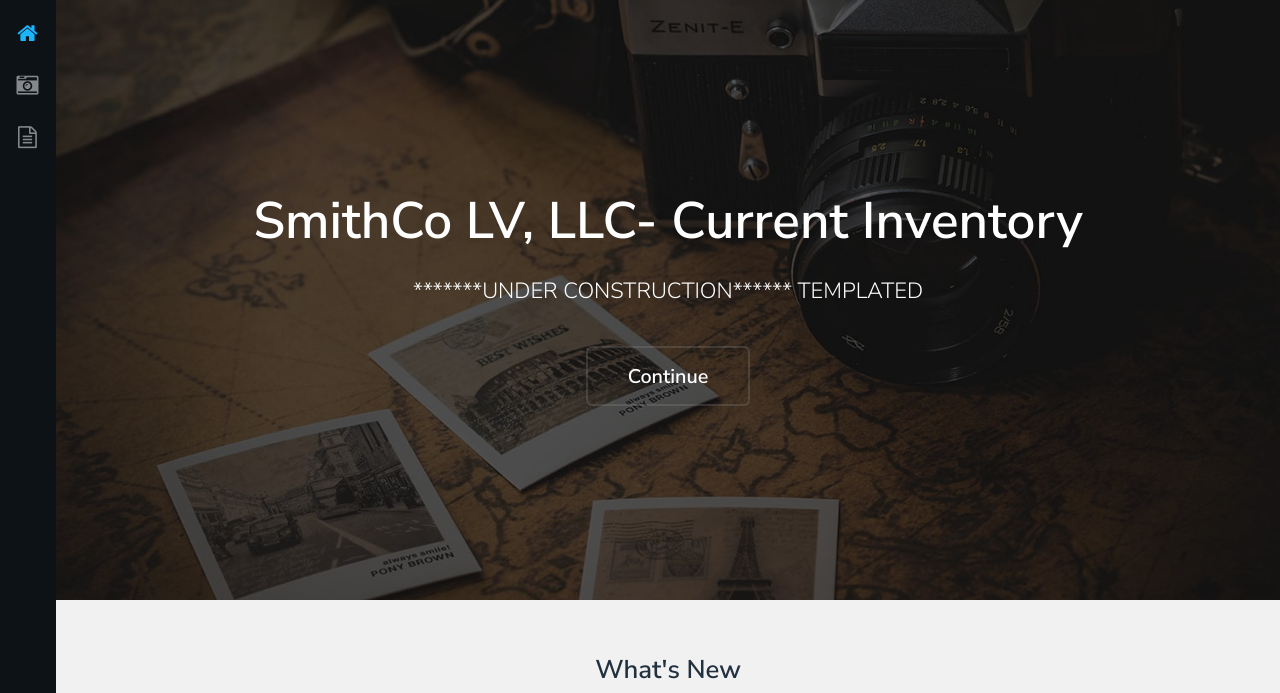
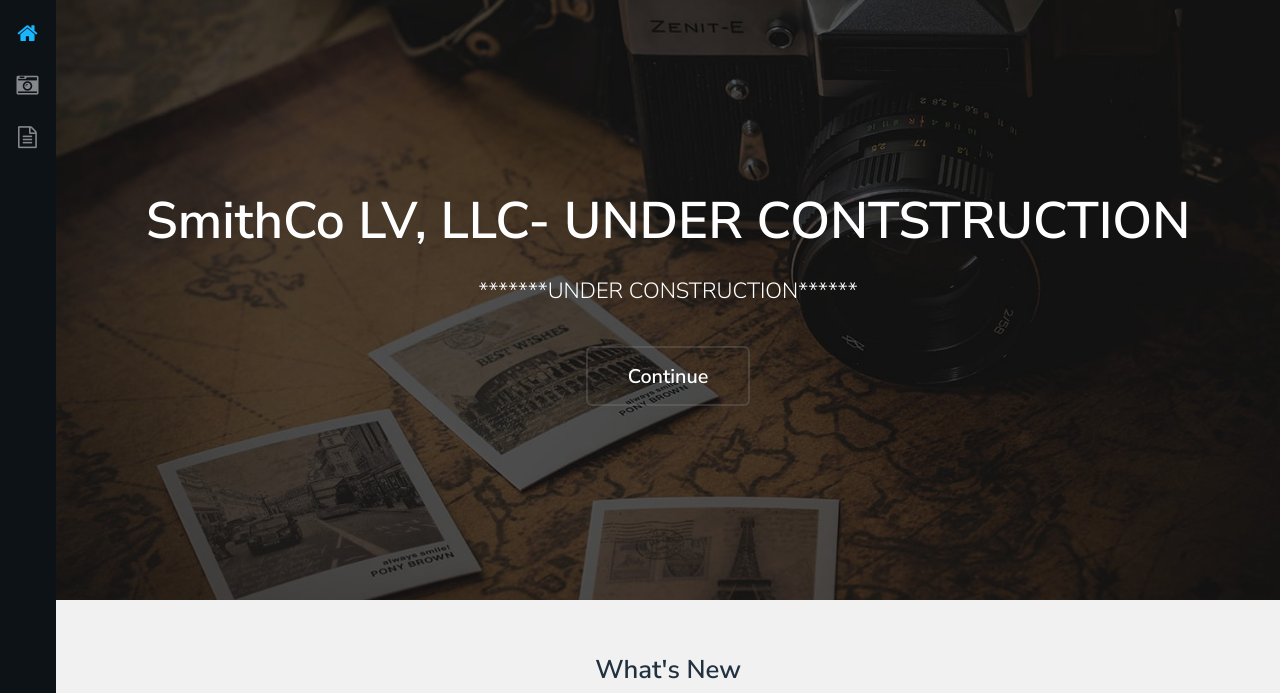
Before and after one commit to mmsmith9981/mmsmith9981.github.io, a plain HTML site: page index.html in a window 1280 px wide. Shown: the top 693 px of the page. Drawn offline with Linux system fonts and the light colour scheme.

Commit message:
Update index.html

```diff
--- a/index.html
+++ b/index.html
@@ -11,8 +11,7 @@
 		<meta name="robots" content="index, follow, max-image-preview:large, max-snippet:-1, max-video-preview:-1">
 		<meta name="viewport" content="width=device-width, initial-scale=1">
 		<link rel="stylesheet" href="assets/css/main.css">
-	</head>
-	<body>
+	</head>	<body>
 		<div class="page-wrap">
 
 			<!-- Nav -->
@@ -20,8 +19,8 @@
 						<li><a href="gallery.html"><span class="icon fa-camera-retro"></span></a></li>
 						<li><a href="generic.html"><span class="icon fa-file-text-o"></span></a></li>
 					</ul></nav><!-- Main --><section id="main"><!-- Banner --><section id="banner"><div class="inner">
-								<h1>SmithCo LV, LLC- Current Inventory</h1>
-								<p>*******UNDER CONSTRUCTION****** <a href="https://templated.co/">TEMPLATED</a></p>
+								<h1>SmithCo LV, LLC- UNDER CONTSTRUCTION</h1>
+								<p>*******UNDER CONSTRUCTION****** <a href="https://templated.co/"></a></p>
 								<ul class="actions"><li><a href="#galleries" class="button alt scrolly big">Continue</a></li>
 								</ul></div>
 						</section><!-- Gallery --><section id="galleries"><!-- Photo Galleries --><div class="gallery">
```
